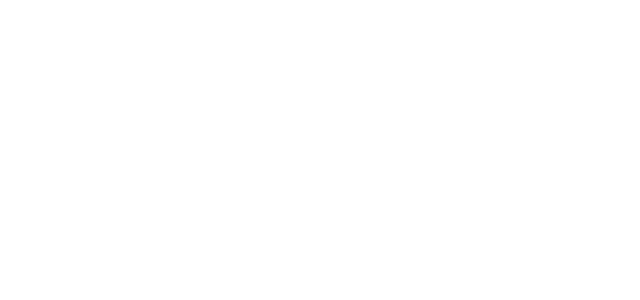
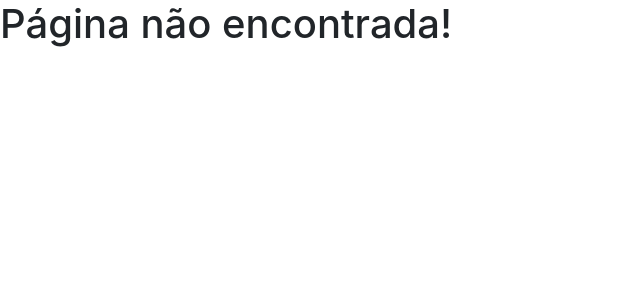
Before and after one commit to marcoslsouza/angularpic, an Angular app: page / in a window 1280 px wide. Shown: the top 300 px of the page, without its empty margins (0-640 px from the left). Built offline with nearby package versions, Linux system fonts and the light colour scheme.

Commit message:
Criacao do componente para erro de pagina não encontrada

```diff
--- a/src/app/app-routing.module.ts
+++ b/src/app/app-routing.module.ts
@@ -1,17 +1,19 @@
 import { NgModule } from "@angular/core";
 import { RouterModule, Routes } from "@angular/router";
+import { NotFoundComponent } from "./errors/not-found.component";
 import { FotoFormComponent } from "./fotos/foto-form/foto-form.component";
 import { FotoListComponent } from "./fotos/foto-list/foto-list.component";
 
 
 const routes: Routes = [
     {path: 'user/flavio', component: FotoListComponent },
-    {path: 'p/add', component: FotoFormComponent }
+    {path: 'p/add', component: FotoFormComponent },
+    {path: '**', component: NotFoundComponent }
 ];
 
 @NgModule({
     imports: [ RouterModule.forRoot(routes) ],
-    exports: [ RouterModule ]
+    exports: [ RouterModule ] // Exporta para que router-outlet em app.component seja reconhecido
 })
 export class AppRoutingModule {
 
--- a/src/app/app.module.ts
+++ b/src/app/app.module.ts
@@ -3,6 +3,7 @@
 import { AppRoutingModule } from './app-routing.module';
 
 import { AppComponent } from './app.component';
+import { ErrorsModule } from './errors/errors.module';
 import { FotosModule } from './fotos/fotos.module';
 
 @NgModule({
@@ -12,6 +13,7 @@
   imports: [
     BrowserModule,
     FotosModule,
+    ErrorsModule,
     AppRoutingModule
   ],
   providers: [],
--- /dev/null
+++ b/src/app/errors/not-found.component.html
@@ -0,0 +1 @@
+<h1>Página não encontrada!</h1>
```
Also changed, not shown: src/app/errors/errors.module.ts (added, +16 -0 lines), src/app/errors/not-found.component.ts (added, +9 -0 lines).
